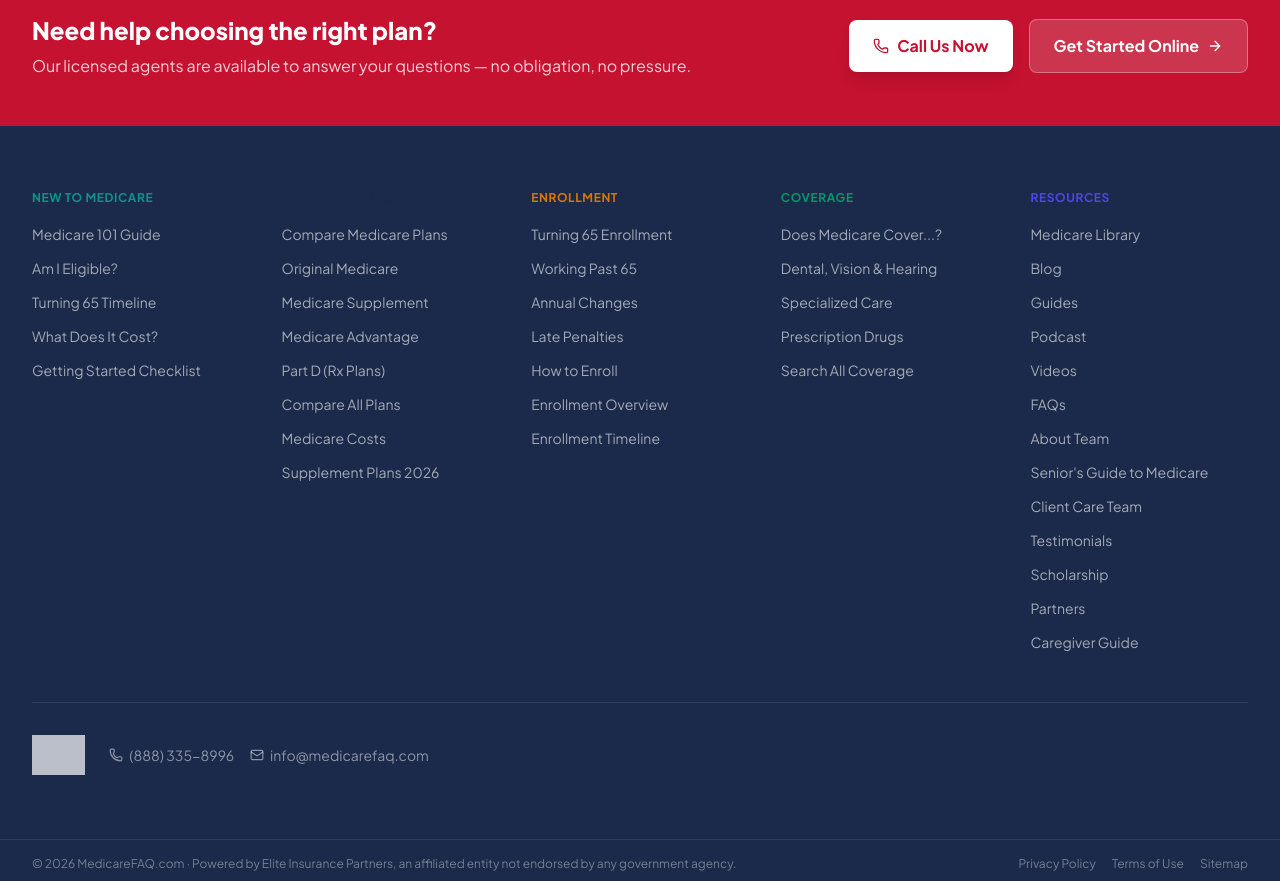
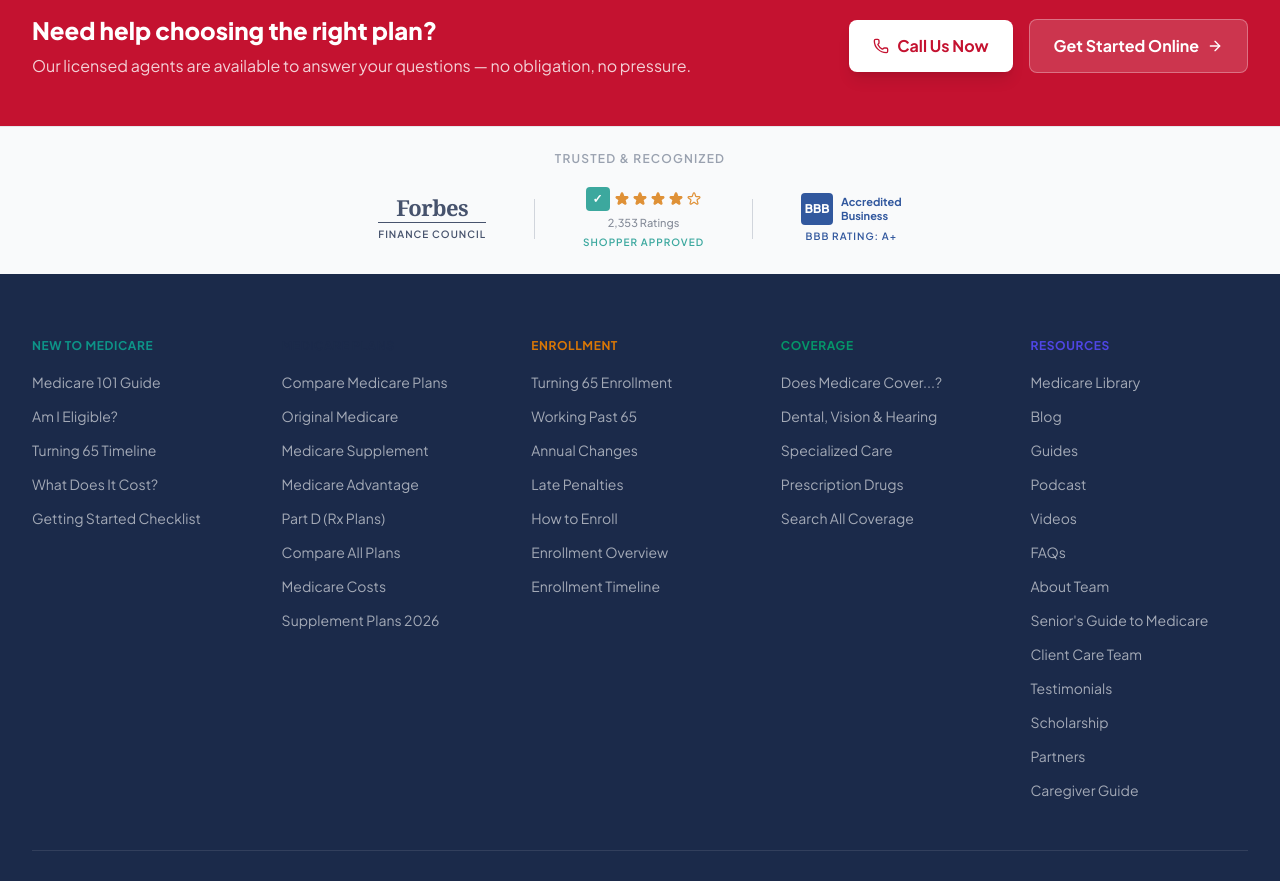
Before and after one commit to cboudreau-eip/medicarefaq-next, a Next.js app: page / in a window 1280 px wide. Shown: the part 3780-4661 px from the top of the page. Built offline with nearby package versions, Linux system fonts and the light colour scheme; grey boxes are pictures that could not be loaded.

Commit message:
feat: add TrustBadgeBar above footer on homepage (trial)

```diff
--- a/src/app/page.tsx
+++ b/src/app/page.tsx
@@ -11,6 +11,7 @@ import ResourcesSection from "@/components/ResourcesSection";
 import TestimonialsSection from "@/components/TestimonialsSection";
 import CTABanner from "@/components/CTABanner";
 import Footer from "@/components/Footer";
+import TrustBadgeBar from "@/components/TrustBadgeBar";
 
 export const metadata: Metadata = {
   title: "MedicareFAQ | Your Supplemental Medicare Resource Center",
@@ -51,6 +52,7 @@ export default function HomePage() {
         <CTABanner />
       </main>
 
+      <TrustBadgeBar />
       <Footer />
     </div>
   );
--- /dev/null
+++ b/src/components/TrustBadgeBar.tsx
@@ -0,0 +1,114 @@
+"use client";
+
+/**
+ * TrustBadgeBar — full-width horizontal trust strip
+ * Badges: Forbes Finance Council · Shopper Approved · BBB Accredited Business
+ * Placed directly above the footer on the homepage (trial).
+ */
+
+export default function TrustBadgeBar() {
+  return (
+    <section className="w-full border-t border-gray-200 bg-gray-50 py-6">
+      <div className="max-w-6xl mx-auto px-4 sm:px-6 lg:px-8">
+        <p className="text-center text-xs font-semibold tracking-widest text-gray-400 uppercase mb-5">
+          Trusted &amp; Recognized
+        </p>
+        <div className="flex flex-wrap items-center justify-center gap-8 sm:gap-12">
+
+          {/* Forbes Finance Council */}
+          <div className="flex flex-col items-center gap-1 opacity-80 hover:opacity-100 transition-opacity">
+            <div className="flex items-baseline gap-1.5">
+              <span
+                className="font-serif font-bold text-[22px] leading-none tracking-tight"
+                style={{ color: "#1B2A4A", fontFamily: "Georgia, 'Times New Roman', serif" }}
+              >
+                Forbes
+              </span>
+            </div>
+            <div
+              className="text-[10px] font-semibold tracking-widest uppercase border-t pt-1"
+              style={{ color: "#1B2A4A", borderColor: "#1B2A4A" }}
+            >
+              Finance Council
+            </div>
+          </div>
+
+          {/* Divider */}
+          <div className="hidden sm:block h-10 w-px bg-gray-300" />
+
+          {/* Shopper Approved */}
+          <div className="flex flex-col items-center gap-1 opacity-80 hover:opacity-100 transition-opacity">
+            <div className="flex items-center gap-1">
+              {/* Checkmark icon */}
+              <div
+                className="w-6 h-6 rounded flex items-center justify-center text-white text-xs font-bold"
+                style={{ backgroundColor: "#0D9488" }}
+              >
+                ✓
+              </div>
+              <div className="flex gap-0.5">
+                {[1, 2, 3, 4, 5].map((i) => (
+                  <svg
+                    key={i}
+                    className="w-4 h-4"
+                    viewBox="0 0 20 20"
+                    fill={i <= 4 ? "#D97706" : "none"}
+                    stroke="#D97706"
+                    strokeWidth="1.5"
+                  >
+                    <path d="M9.049 2.927c.3-.921 1.603-.921 1.902 0l1.07 3.292a1 1 0 00.95.69h3.462c.969 0 1.371 1.24.588 1.81l-2.8 2.034a1 1 0 00-.364 1.118l1.07 3.292c.3.921-.755 1.688-1.54 1.118l-2.8-2.034a1 1 0 00-1.175 0l-2.8 2.034c-.784.57-1.838-.197-1.539-1.118l1.07-3.292a1 1 0 00-.364-1.118L2.98 8.72c-.783-.57-.38-1.81.588-1.81h3.461a1 1 0 00.951-.69l1.07-3.292z" />
+                  </svg>
+                ))}
+              </div>
+            </div>
+            <div className="text-[11px] font-medium text-gray-500">
+              2,353 Ratings
+            </div>
+            <div
+              className="text-[10px] font-semibold tracking-widest uppercase"
+              style={{ color: "#0D9488" }}
+            >
+              Shopper Approved
+            </div>
+          </div>
+
+          {/* Divider */}
+          <div className="hidden sm:block h-10 w-px bg-gray-300" />
+
+          {/* BBB Accredited Business */}
+          <div className="flex flex-col items-center gap-1 opacity-80 hover:opacity-100 transition-opacity">
+            <div className="flex items-center gap-2">
+              <div
+                className="w-8 h-8 rounded flex items-center justify-center text-white text-xs font-black"
+                style={{ backgroundColor: "#003087" }}
+              >
+                BBB
+              </div>
+              <div>
+                <div
+                  className="text-[11px] font-bold leading-tight"
+                  style={{ color: "#003087" }}
+                >
+                  Accredited
+                </div>
+                <div
+                  className="text-[11px] font-bold leading-tight"
+                  style={{ color: "#003087" }}
+                >
+                  Business
+                </div>
+              </div>
+            </div>
+            <div
+              className="text-[10px] font-semibold tracking-widest uppercase"
+              style={{ color: "#003087" }}
+            >
+              BBB Rating: A+
+            </div>
+          </div>
+
+        </div>
+      </div>
+    </section>
+  );
+}
```
